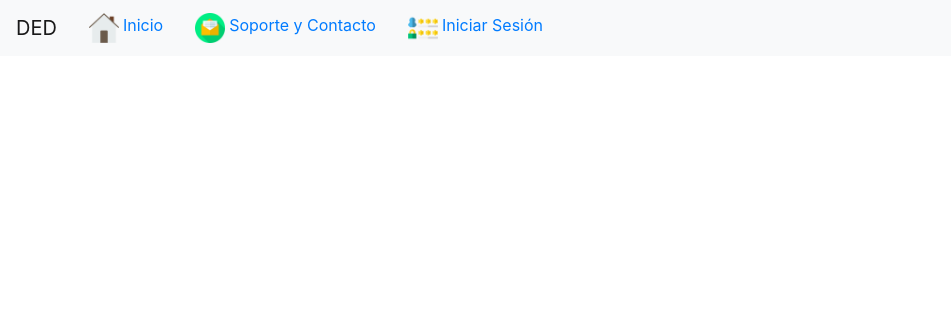
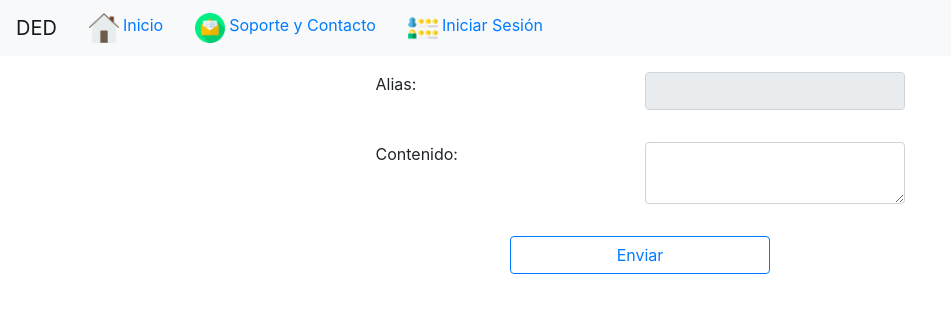
Before and after one commit to Axel19992017/DiscereEtDocere, a Flask app: page /contacto in a window 1280 px wide. Shown: the top 316 px of the page, without its empty margins (0-951 px from the left). Run offline with Flask 2, Linux system fonts and the light colour scheme; some libraries are stand-ins or nearby versions.

Commit message:
Simulacion de soporte agregado

```diff
--- a/app.py
+++ b/app.py
@@ -30,6 +30,10 @@
 foroS = tuple()
 respuestas = list()
 # Funciones usadas con propositos de utilidad
+def getCorreo(alias):
+    cursor.execute(f"select email from Usuario where alias = BINARY '{alias}' ;")
+    res = cursor.fetchone()
+    return res[0]
 def getidUsuario(alias):
     cursor.execute(f"select idUsuario from Usuario where alias = BINARY '{alias}' ;")
     res = cursor.fetchone()
@@ -97,12 +101,13 @@
 
 @app.route("/enviarMail", methods=['GET'])
 def enviarMail():
-    global alias
+    print("Método aún en proceso")
+    '''global alias
     contenido = request.args.get("mensaje")
-    correo = alias + "@ded.com"
+    correo = getCorreo(alias)
     msg  =  Message(contenido,sender = correo ,recipients = ["agarciadarce@gmail.com"])
-    mail.send(msg)
-    return "Mensaje Enviado"
+    mail.send(msg)'''
+    return render_template("index.html",rol= rol, alias = alias, mensaje = "Soporte ha recibido tu mensaje")
 
 @app.route("/inicioSesion", methods=['POST'])
 def inicioSesion():
--- a/templates/administracion.html
+++ b/templates/administracion.html
@@ -7,6 +7,5 @@
         <div class="col-12">
             <h2>SECCIÓN EN PROCESO DE CREACIÓN</h2>
         </div>
-
     </div>
 {% endblock %}
--- a/templates/contacto.html
+++ b/templates/contacto.html
@@ -2,9 +2,28 @@
 
 {% block title %}Contacto{% endblock %}
 {% block main %}
-<div class="row">
-    <div class="col">
+<form action="/enviarMail" method="get">
+    <div class="form-row m-3 justify-content-md-center">
+        <div class="form-group col col-md-3">
+            <label for="alias">Alias: </label>
+        </div>
+        <div class="form-group col col-md-3">
+            <input type="text" class="form-control" name="alias" id="alias" value="{{alias}}" disabled required>
+        </div>
+    </div>
+    <div class="form-row m-3 justify-content-md-center">
+        <div class="form-group col col-md-3">
+            <label for="contenido">Contenido: </label>
+        </div>
+        <div class="form-group col col-md-3">
+            <textarea class="form-control" name="contenido" id="contenido"></textarea>
+        </div>
+    </div>
+    <div class="form-row m-3 justify-content-md-center">
+            <div class="form-group col col-md-3">
+                <button type="submit" class="btn btn-outline-primary form-control">Enviar</button>
+            </div>
+        </div>
+</form>
 
-    </div>
-</div>
 {% endblock %}
```
Also changed, not shown: templates/index.html (+13 -3 lines).
